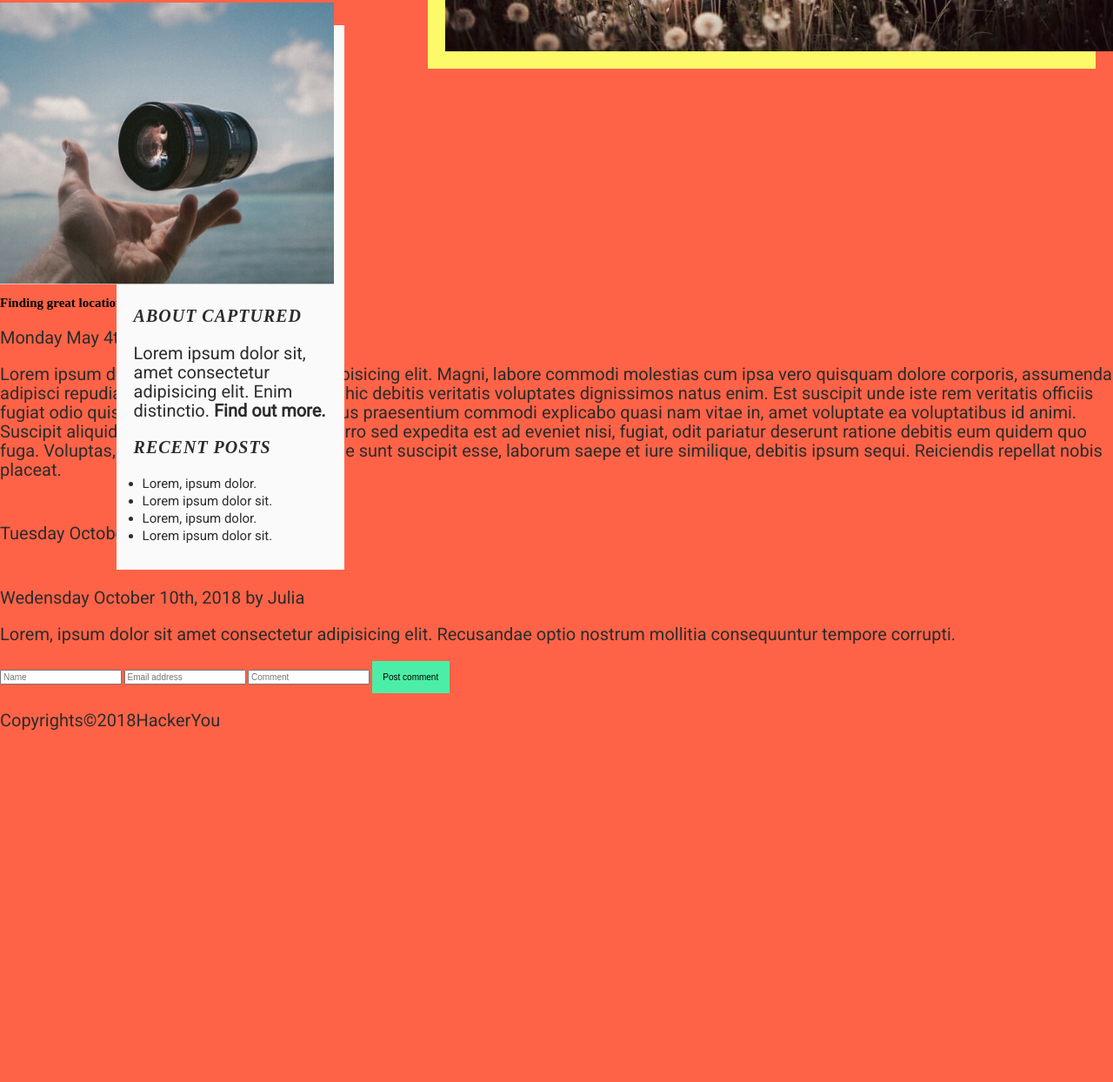
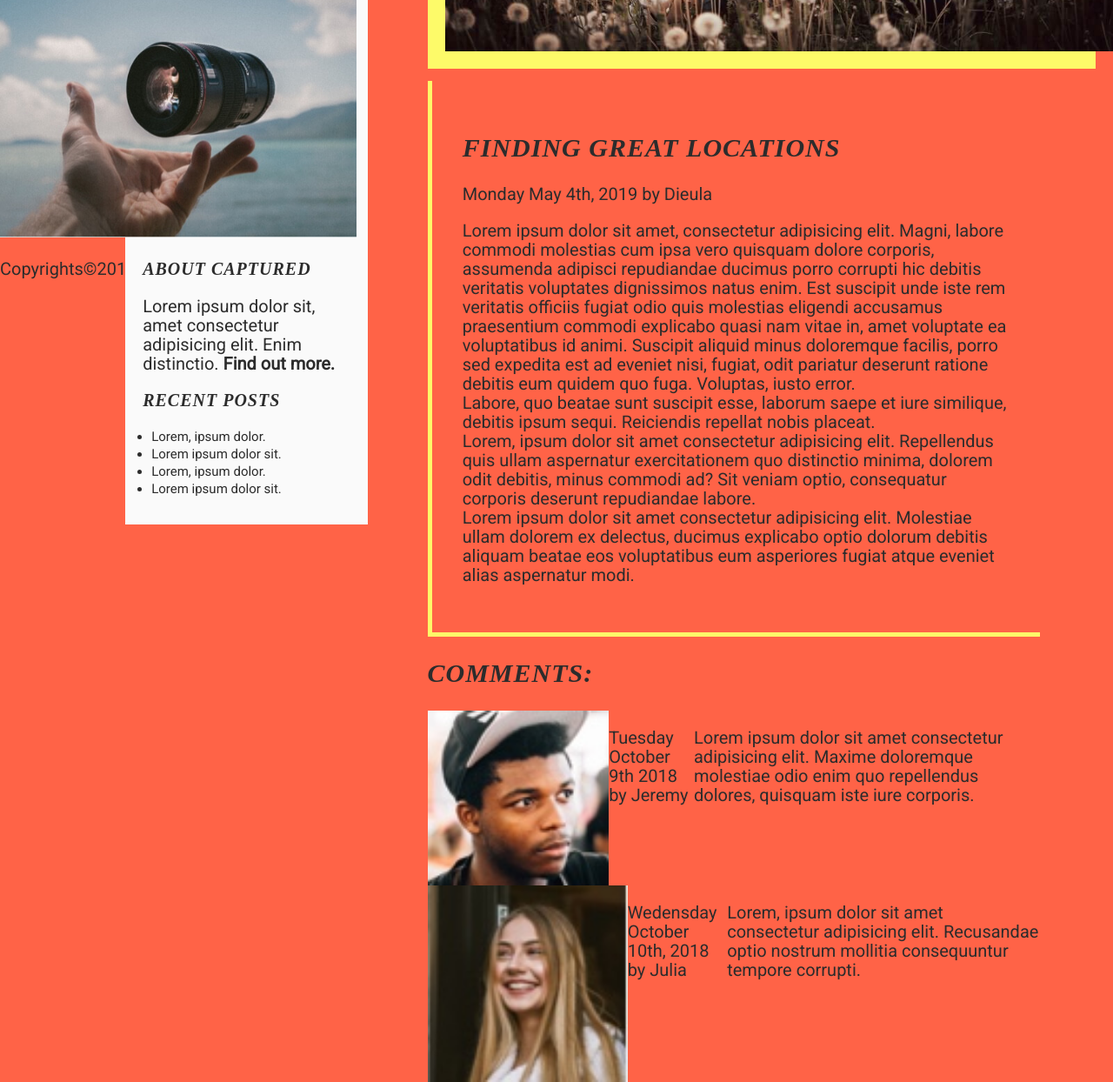
Before and after one commit to Jahanban/jahanban-tahir-project-two, a plain HTML site: page blog.html in a window 1280 px wide. Shown: the part 925-2169 px from the top of the page at 87% size. Before the commit the page ends 1784 px from the top, so only its background shows below. Drawn offline with Linux system fonts and the light colour scheme; a web font is replaced by a local one.

Commit message:
Blog comments

```diff
--- a/blog.html
+++ b/blog.html
@@ -38,13 +38,14 @@
                 <img src="./images/blog-post-image.jpg" class="blog-cam" alt="Photographer taking photo of sunset">
             </div>
         </section>
-
+        <section class="blog-container-two">
             <section>
                 <div class="blog-aside">
                     <img src="./images/side-blog-image.jpg" class="aside-lens" alt="A hand with a camera lens mid-air">
                     <div class="aside-text">
                         <h3>About captured</h3>
-                    <p>Lorem ipsum dolor sit, amet consectetur adipisicing elit. Enim distinctio. <a href="">Find out
+                        <p>Lorem ipsum dolor sit, amet consectetur adipisicing elit. Enim distinctio. <a href="">Find
+                                out
                                 more.</a>
                         </p>
 
@@ -62,26 +63,73 @@
 
             <section>
                 <div class="blog-main">
-
+                    <div class="blog-main-text">
                         <h2>Finding great locations</h2>
                         <p>Monday May 4th, 2019 by Dieula</p>
-                <p>Lorem ipsum dolor sit amet, consectetur adipisicing elit. Magni, labore commodi molestias cum ipsa
+                        <p>Lorem ipsum dolor sit amet, consectetur adipisicing elit. Magni, labore commodi molestias cum
+                            ipsa
                             vero
                             quisquam dolore corporis, assumenda adipisci repudiandae ducimus porro corrupti hic debitis
                             veritatis
-                    voluptates dignissimos natus enim. Est suscipit unde iste rem veritatis officiis fugiat odio quis
-                    molestias eligendi accusamus praesentium commodi explicabo quasi nam vitae in, amet voluptate ea
-                    voluptatibus id animi. Suscipit aliquid minus doloremque facilis, porro sed expedita est ad eveniet
-                    nisi, fugiat, odit pariatur deserunt ratione debitis eum quidem quo fuga. Voluptas, iusto error.
+                            voluptates dignissimos natus enim. Est suscipit unde iste rem veritatis officiis fugiat odio
+                            quis
+                            molestias eligendi accusamus praesentium commodi explicabo quasi nam vitae in, amet
+                            voluptate ea
+                            voluptatibus id animi. Suscipit aliquid minus doloremque facilis, porro sed expedita est ad
+                            eveniet
+                            nisi, fugiat, odit pariatur deserunt ratione debitis eum quidem quo fuga. Voluptas, iusto
+                            error.
+                            <br>
                             Labore,
-                    quo beatae sunt suscipit esse, laborum saepe et iure similique, debitis ipsum sequi. Reiciendis
+                            quo beatae sunt suscipit esse, laborum saepe et iure similique, debitis ipsum sequi.
+                            Reiciendis
                             repellat
-                    nobis placeat.</p>
+                            nobis placeat.<br>
+                            Lorem, ipsum dolor sit amet consectetur adipisicing elit. Repellendus quis ullam aspernatur
+                            exercitationem quo distinctio minima, dolorem odit debitis, minus commodi ad? Sit veniam
+                            optio,
+                            consequatur corporis deserunt repudiandae labore. <br>Lorem ipsum dolor sit amet consectetur
+                            adipisicing elit. Molestiae ullam dolorem ex delectus, ducimus explicabo optio dolorum
+                            debitis
+                            aliquam beatae eos voluptatibus eum asperiores fugiat atque eveniet alias aspernatur modi.
+                        </p>
                     </div>
-        </section>
 
-        <section>
-            <div class="blog-comments">
+
+                    <div class="blog-comment">
+                        <h2>Comments:</h2>
+                        <div class="blog-comment-one">
+                            <img src="./images/comment-1.jpg" alt="Profile pic of person wo posted the comment">
+                            <p>Tuesday October 9th 2018 by Jeremy</p>
+                            <p>Lorem ipsum dolor sit amet consectetur adipisicing elit. Maxime doloremque molestiae odio
+                                enim quo repellendus dolores, quisquam iste iure corporis.</p>
+                        </div>
+                        <div class="blog-comment-two">
+
+                            <img src="./images/comment-2.jpg" alt="Profile pic of person wo posted the comment">
+                            <p>Wedensday October 10th, 2018 by Julia </p>
+                            <p>Lorem, ipsum dolor sit amet consectetur adipisicing elit. Recusandae optio nostrum
+                                mollitia
+                                consequuntur
+                                tempore corrupti.</p>
+                        </div>
+
+
+
+                    </div>
+                </div>
+
+
+                <form action="" class="blog-form">
+                    <div class="blog-post-comment">
+                        <input type="text" placeholder="Name">
+                        <input type="text" placeholder="Email address">
+                        <input type="text" placeholder="Comment">
+                        <button class="a">Post comment</button>
+                    </div>
+                </form>
+    </div>
+    <!-- <div class="blog-comments">
                     <img src="" alt="">
                     <p>Tuesday October 9th 2018 by Jeremy</p>
 
@@ -90,19 +138,23 @@
                     <p>Lorem, ipsum dolor sit amet consectetur adipisicing elit. Recusandae optio nostrum mollitia
                         consequuntur
                         tempore corrupti.</p>
-            </div>
-        </section>
-
-        <section>
-            <form action="">
+                </div> -->
+    <!-- <form action="" class="blog-form">
                     <div class="blog-post-comment">
                         <input type="text" placeholder="Name">
                         <input type="text" placeholder="Email address">
                         <input type="text" placeholder="Comment">
                         <button class="a">Post comment</button>
                     </div>
-            </form>
+                </form> -->
+
+
     </section>
+
+    </section>
+
+
+
 
 
 
--- a/styles/sass/_blogaside.scss
+++ b/styles/sass/_blogaside.scss
@@ -1,5 +1,11 @@
+.blog-container-two {
+    width: 100%;
+    display: flex;
+}
+
 .blog-aside {
-    width: 30%;
+    width: 80%;
+    height: auto;
     margin-top: 10%;
     position: relative;
 }
--- /dev/null
+++ b/styles/sass/_blogmain.scss
@@ -0,0 +1,31 @@
+
+
+.blog-main {
+    width: 55%;
+    position: absolute;
+    position: absolute;
+    top: 100%;
+    left: 38.4%;
+    margin-top: 17%;
+    margin-bottom: 10%;
+}
+
+.blog-main-text {
+    padding: 5% 5% 5% 5%;
+    border: 5px solid $color-canary;
+    border-top: 0px;
+    border-right: 0px;
+}
+
+.blog-comment-one,
+.blog-comment-two {
+    display: flex;
+    width: 100%;
+}
+
+.blog-comment-one img,
+.blog-comment-two img {
+
+    width: 100%;
+    display: block;
+}
--- a/styles/sass/_fonts.scss
+++ b/styles/sass/_fonts.scss
@@ -112,3 +112,7 @@ ul.blog-nav-link li a {
     @include fontSizeHeadingSmall(2rem);
 
 }
+
+.blog-main h2 {
+    @include fontSizeHeadingSmall(3rem);
+}
--- a/styles/sass/style.scss
+++ b/styles/sass/style.scss
@@ -13,7 +13,10 @@
 @import "buttons";
 
 @import "blogheader";
+
 @import "blogaside";
+@import "blogmain";
+
 
 // @mixin "heading-text";
 
```
Also changed, not shown: styles/style.css. Lines whose indentation alone changed are shown as unchanged.
